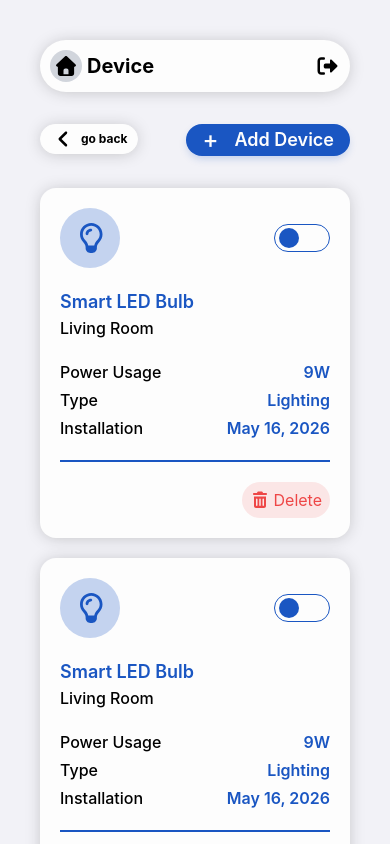
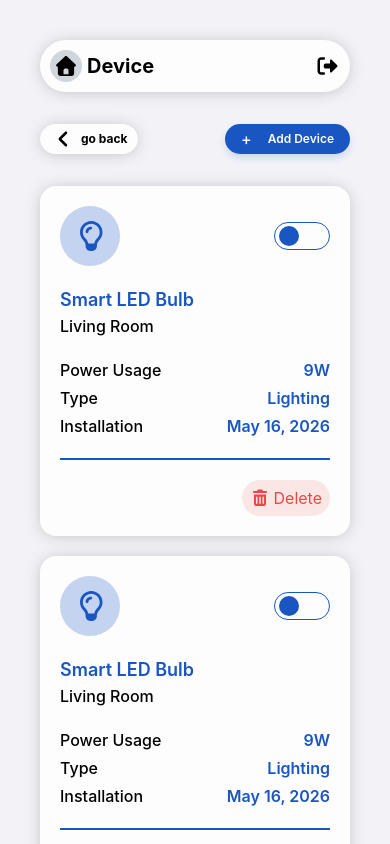
Before and after one commit to aukabanana/CSC-105-Pre-Hackathon, a React (Vite) app in the folder frontend/: page /devices-controller in a window 390 px wide. Shown: the top 844 px of the page. Built offline with nearby package versions, Linux system fonts and the light colour scheme.

Commit message:
style: responsive add device button

```diff
--- a/frontend/src/pages/devicesPage.tsx
+++ b/frontend/src/pages/devicesPage.tsx
@@ -14,9 +14,12 @@ export function DevicePage() {
                 <GoHomeButton />
                 <button className="px-4 md:px-6 bg-(--color-primary)
                 rounded-full flex flex-row items-center justify-center gap-4
-                shadow-(--shadow-button) cursor-pointer hover:bg-(--color-primary-hover)" onClick={() => setAddDevice(true)}>
-                    <h1 className="text-2xl text-center font-medium text-(--bg-card)">+</h1>
-                    <h1 className="text-lg text-center font-semibold
+                shadow-(--shadow-button) cursor-pointer hover:bg-(--color-primary-hover)
+                sm:h-10 sm:px-2.5 sm:gap-1.25
+                md:h-12.5 md:px-4 md:gap-2.5
+                " onClick={() => setAddDevice(true)}>
+                    <h1 className="text-[16px] md:text-[20px] text-center font-medium text-(--bg-card)">+</h1>
+                    <h1 className=" text-[12px] sm:text-[16px] md:text-[20px] text-center font-semibold
                     text-(--bg-card) flex items-center-safe">Add Device</h1>
                 </button>
             </div>
```
